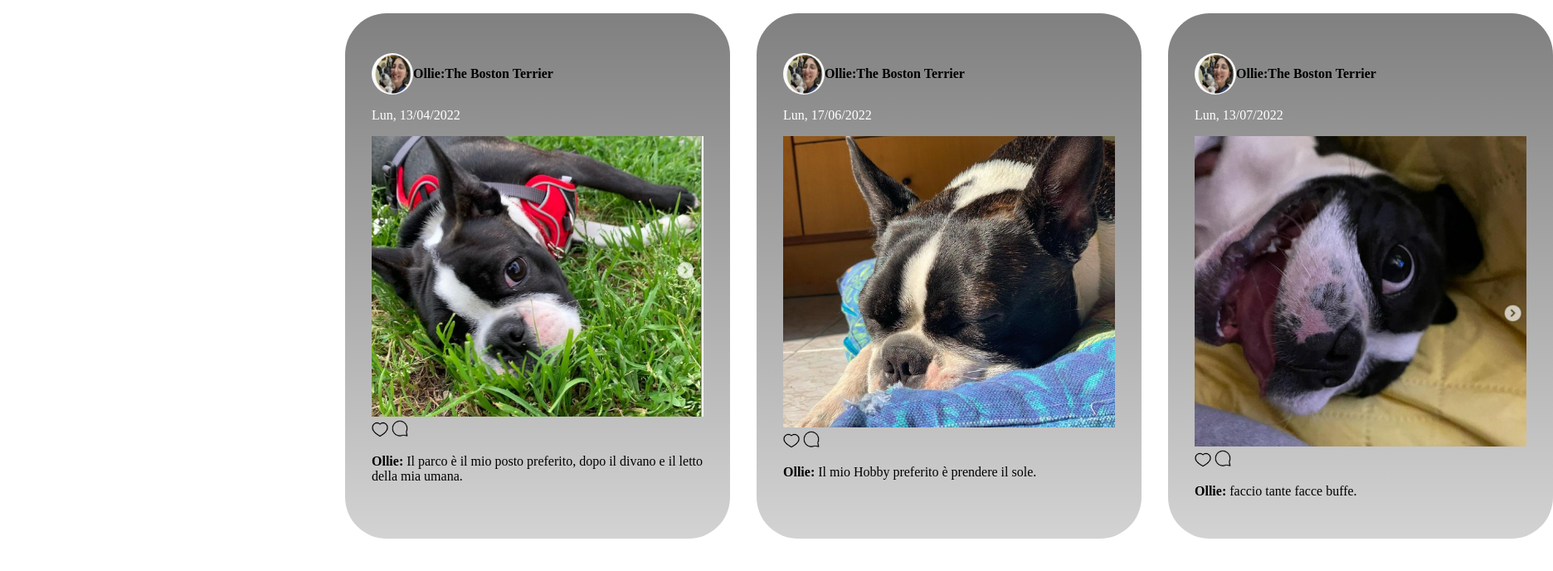
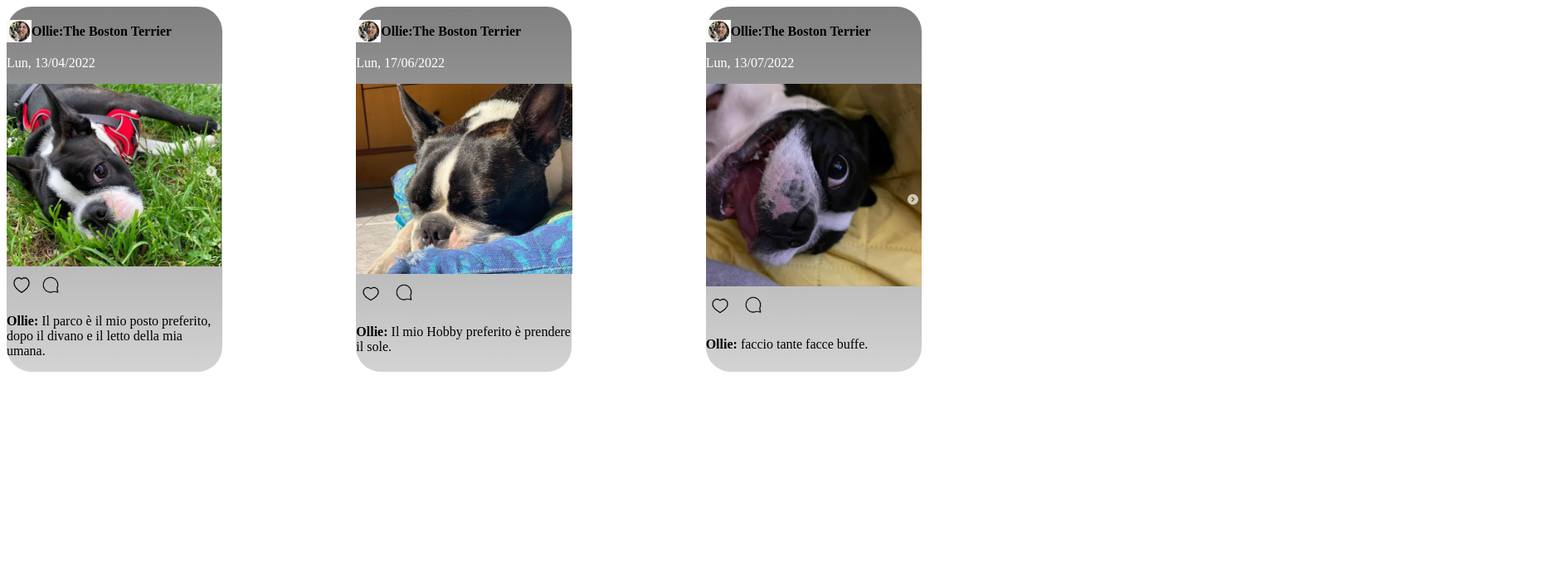
Before and after one commit to giorgiarusso/esercizi_css, a plain HTML site: page index.html in a window 1280 px wide. Shown: the whole page at 83% size, 1872 px wide, since content can reach past the window. Drawn offline with Linux system fonts and the light colour scheme.

Commit message:
sistemato esercizio

```diff
--- a/index.html
+++ b/index.html
@@ -8,21 +8,24 @@
     <link rel="stylesheet" href="style.css">
 </head>
 <body>
-    <section class="card_uno">
+    <div class="blocco">
+        <div class="card_uno base">
             <p class="name">
                 <img src="/assets/icona.png" alt="icona" class="icona">
                 Ollie:The Boston Terrier</p>
             <p class="date">Lun, 13/04/2022</p>
 
             <img src="/assets/ollie1.png" alt="ollie1" class="assets">
+            <div class="strumenti">
               <img src="/assets/love.png" alt="love" class="strumento">
               <img src="/assets/commento.png" alt="love" class="strumento_due">
+            </div>
             <p class="paragrafo">
 
             <strong>Ollie:</strong> Il parco è il mio posto preferito, dopo il divano e il letto della mia umana.</p>
-    </section>
+             </div>
             <br>
-    <section class="card_due">
+        <div class="card_due base">
             <p class="name">
                 <img src="/assets/icona.png" alt="icona" class="icona">
                 Ollie:The Boston Terrier</p>
@@ -31,9 +34,9 @@
             <img src="/assets/love.png" alt="love" class="strumento">
             <img src="/assets/commento.png" alt="love" class="strumento_due">
             <p class="paragrafo"> <strong>Ollie:</strong> Il mio Hobby preferito è prendere il sole.</p>
-    </section>
+            </div>
             <br>
-    <section class="card_tre">
+        <div class="card_tre base">
             <p class="name">
              <img src="/assets/icona.png" alt="icona" class="icona">
              Ollie:The Boston Terrier</p>
@@ -42,6 +45,7 @@
             <img src="/assets/love.png" alt="love" class="strumento">
             <img src="/assets/commento.png" alt="love" class="strumento_due">
             <p class="paragrafo"> <strong>Ollie:</strong> faccio tante facce buffe.</p>
-    </section>
+            </div>
+        </div>
 </body>
 </html>
--- a/style.css
+++ b/style.css
@@ -1,47 +1,90 @@
-body {
-    width: 30em;
-    margin: 0 auto;
-    display: flex;
+.blocco{
+    display: grid;
+    grid-template-columns: 1fr 1fr 1fr;
+    grid-template-rows: 3;
+}
 
-
-  }
-
-  section {
-    padding: 2em;
-    margin:1em;
+.card_uno{
+    grid-column: 1;
+    grid-row: 1;
+    background-color: lightgrey ;
+    width: 260px;
+    height: 440px;
     background-color: lightgray;
     background: -webkit-linear-gradient(grey, lightgray);
     background: -o-linear-gradient(grey, lightgray);
     background: -moz-linear-gradient(grey, lightgray);
     background: linear-gradient(grey, lightgray);
-    border-radius: 50px
+    border-radius: 30px;
 }
 
-.name{
+.card_due{
+    grid-column: 2;
+    grid-row: 1;
+    background-color: lightgrey ;
+    width: 260px;
+    height: 440px;
+    background-color: lightgray;
+    background: -webkit-linear-gradient(grey, lightgray);
+    background: -o-linear-gradient(grey, lightgray);
+    background: -moz-linear-gradient(grey, lightgray);
+    background: linear-gradient(grey, lightgray);
+    border-radius: 30px;
+}
+
+.card_tre{
+    grid-column: 3;
+    grid-row: 1;
+    background-color: lightgrey ;
+    width: 260px;
+    height: 440px;
+    background-color: lightgray;
+    background: -webkit-linear-gradient(grey, lightgray);
+    background: -o-linear-gradient(grey, lightgray);
+    background: -moz-linear-gradient(grey, lightgray);
+    background: linear-gradient(grey, lightgray);
+    border-radius: 30px;
+}
+
+.name {
+    width: auto;
     font-weight: bold;
     display: flex;
     align-items: center;
 }
 
+.icona{
+    width: 30px;
+}
+
 .date{
     color: white;
+
+}
+.assets{
+    width: 6.9cm;
 }
 
-.icona{
-    width: 50px;
-    height: 50px;
-    border-radius: 50px;
-}
-.assets{
-    width: 400px;
-    height: auto;
+.strumento , .strumento_due{
+    width: 20px;
+    padding: 3%;
 
 }
 
-.strumento{
-    width: 20px;
+.strumenti{
+    display: flex;
 }
 
-.strumento_due{
-    width: 5%;
+@media (max-width: 768px){
+    .blocco {
+        display:flex;
+        flex-wrap: wrap;
+    }
 }
+
+@media (max-width: 375px){
+    .blocco {
+        display:flex;
+        flex-direction: row;
+    }
+}
```
Lines whose indentation alone changed are shown as unchanged.
